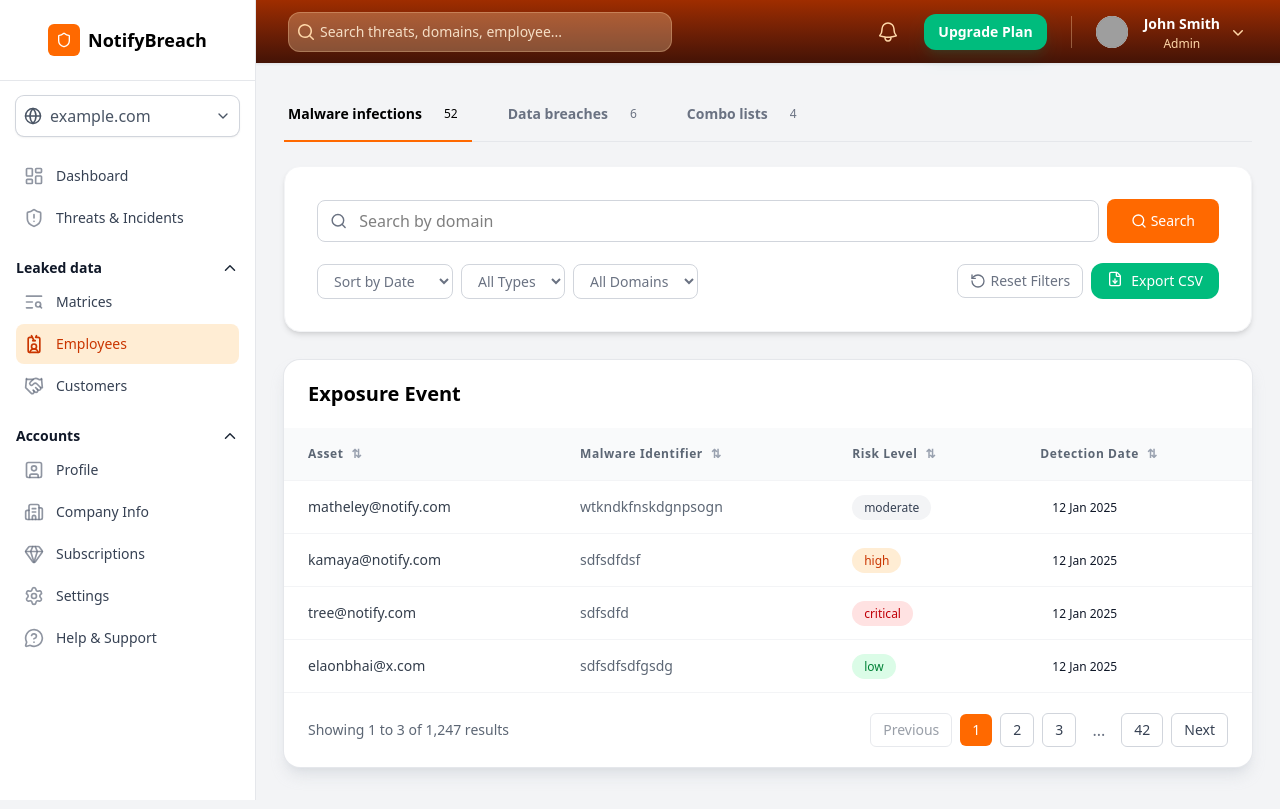
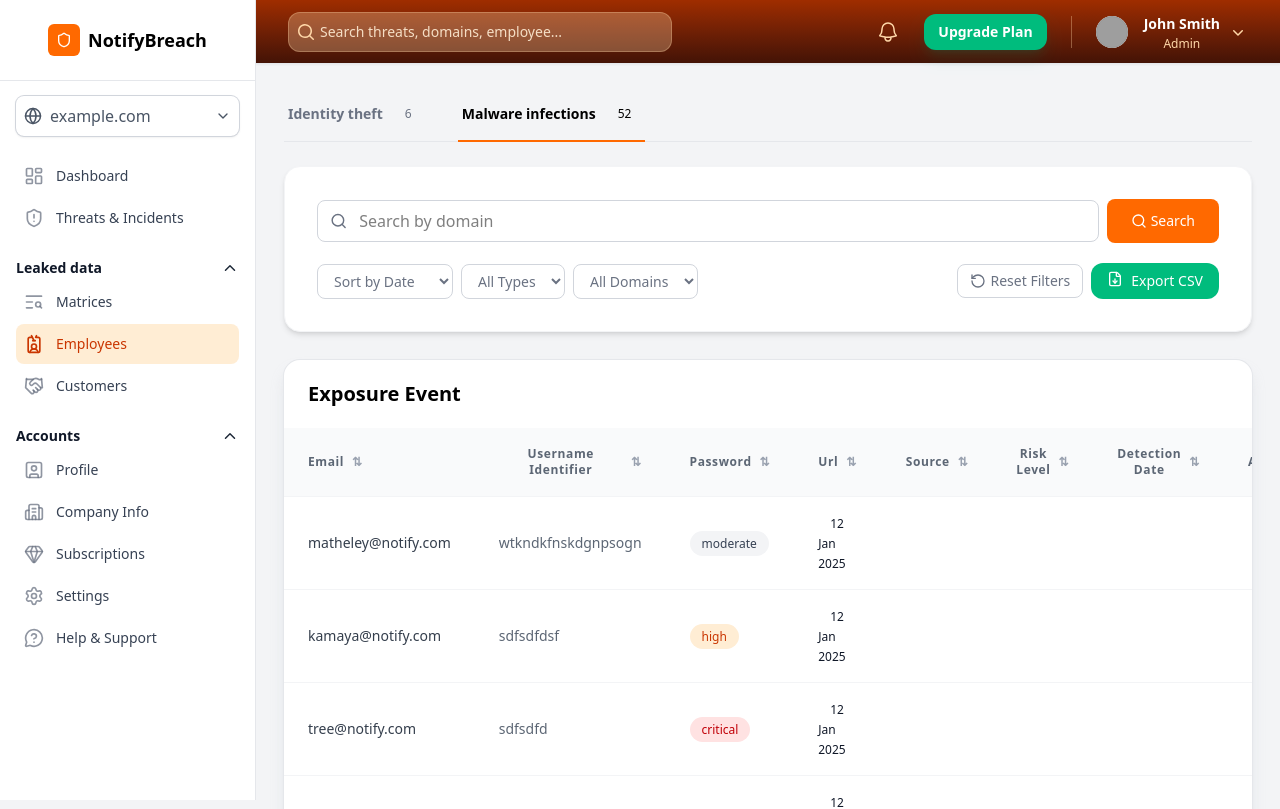
Before and after one commit to Kumarsj420/notify_dashboard, a Next.js app: page /employees in a window 1280 px wide. Shown: the top 809 px of the page. Built offline with nearby package versions, Linux system fonts and the light colour scheme; grey boxes are pictures that could not be loaded.

Commit message:
employee, matrices section done

```diff
--- a/app/employees/domain.tsx
+++ b/app/employees/domain.tsx
@@ -55,9 +55,8 @@ const mockData: ExposureEvent[] = [
 ];
 
 const domainTabs: Tab[] = [
+  { name: 'Identity theft', count: '6' },
   { name: 'Malware infections', count: '52', current: true },
-  { name: 'Data breaches', count: '6' },
-  { name: 'Combo lists', count: '4' },
 ]
 const domain = () => {
     const [currentPage, setCurrentPage] = useState(1);
@@ -87,10 +86,15 @@ function getRiskLevelColor(level: string) {
             <Table>
               <TableHeader>
                 <TableRow>
-                  <TableHead sortable>Asset</TableHead>
-                  <TableHead sortable>Malware identifier</TableHead>
+
+                  <TableHead sortable>Email</TableHead>
+                  <TableHead sortable>Username identifier</TableHead>
+                  <TableHead sortable>Password</TableHead>
+                  <TableHead sortable>Url</TableHead>
+                  <TableHead sortable>Source</TableHead>
                   <TableHead sortable>Risk level</TableHead>
                   <TableHead sortable>Detection date</TableHead>
+                  <TableHead sortable>Action</TableHead>
                 </TableRow>
               </TableHeader>
 
--- a/app/matrices/domain.tsx
+++ b/app/matrices/domain.tsx
@@ -44,8 +44,8 @@ const mockData: ExposureEvent[] = [
 
 const domainTabs: Tab[] = [
   { name: 'Domains', count: '52', current: true },
-  { name: 'Emails', count: '6' },
-  { name: 'Phone number', count: '4' },
+  { name: 'Employee', count: '6' },
+
 ]
 const domain = () => {
     const [currentPage, setCurrentPage] = useState(1);
```
